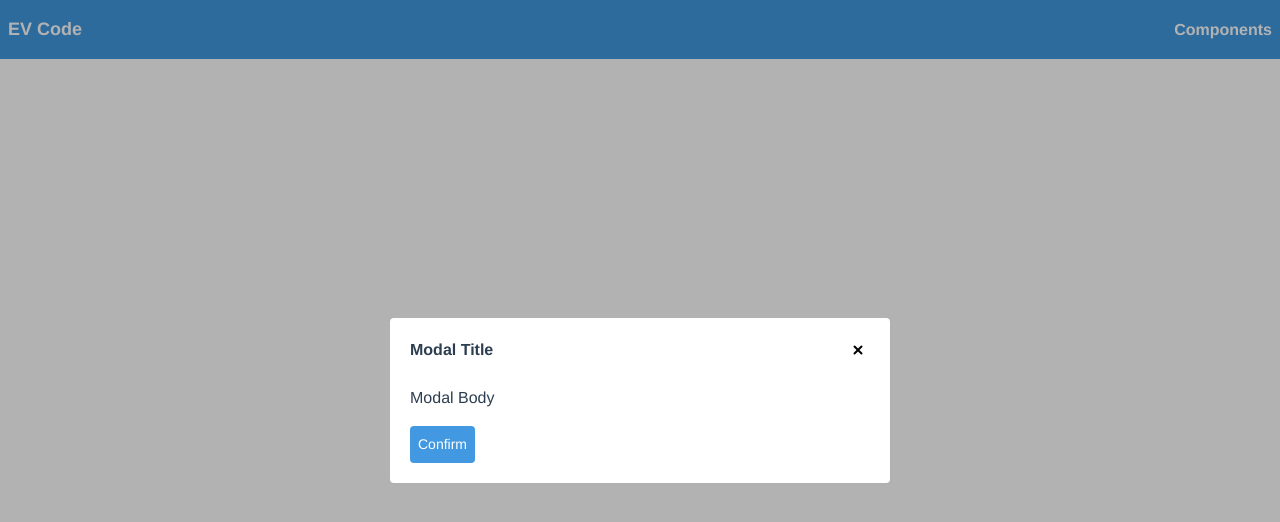
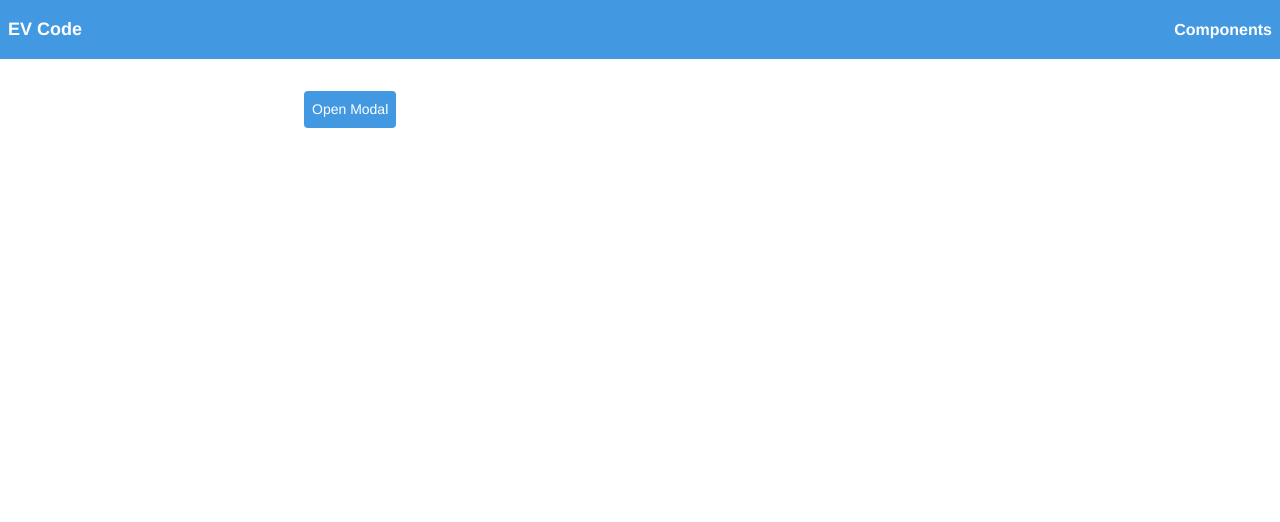
Before and after one commit to jakzaizzat/blog-snippet, a Vue app: page /modal in a window 1280 px wide. Shown: the top 522 px of the page. Built offline with nearby package versions, Linux system fonts and the light colour scheme; what idle-vue would draw is missing.

Commit message:
Add button

```diff
--- a/src/views/Modal.vue
+++ b/src/views/Modal.vue
@@ -1,33 +1,40 @@
 <template>
-  <div class="overlay">
-    <div class="modal">
-      <div class="flex items-center justify-between p-3 font-bold">
-        <span>Modal Title</span>
-        <button>
-          <svg
-            xmlns="http://www.w3.org/2000/svg"
-            viewBox="0 0 24 24"
-            width="24"
-            height="24"
-          >
-            <path
-              class="heroicon-ui"
-              d="M16.24 14.83a1 1 0 0 1-1.41 1.41L12 13.41l-2.83 2.83a1 1 0 0 1-1.41-1.41L10.59 12 7.76 9.17a1 1 0 0 1 1.41-1.41L12 10.59l2.83-2.83a1 1 0 0 1 1.41 1.41L13.41 12l2.83 2.83z"
-            />
-          </svg>
-        </button>
-      </div>
-      <div class="p-3">
-          <div class="mb-4">Modal Body</div>
-          <button class="bg-blue-500 text-white p-2 text-sm rounded">Confirm</button>
-      </div>
-    </div>
+  <div>
+<!--    <div class="overlay">-->
+<!--      <div class="modal">-->
+<!--        <div class="flex items-center justify-between p-3 font-bold">-->
+<!--          <span>Modal Title</span>-->
+<!--          <button>-->
+<!--            <svg-->
+<!--                    xmlns="http://www.w3.org/2000/svg"-->
+<!--                    viewBox="0 0 24 24"-->
+<!--                    width="24"-->
+<!--                    height="24"-->
+<!--            >-->
+<!--              <path-->
+<!--                      class="heroicon-ui"-->
+<!--                      d="M16.24 14.83a1 1 0 0 1-1.41 1.41L12 13.41l-2.83 2.83a1 1 0 0 1-1.41-1.41L10.59 12 7.76 9.17a1 1 0 0 1 1.41-1.41L12 10.59l2.83-2.83a1 1 0 0 1 1.41 1.41L13.41 12l2.83 2.83z"-->
+<!--              />-->
+<!--            </svg>-->
+<!--          </button>-->
+<!--        </div>-->
+<!--        <div class="p-3">-->
+<!--          <div class="mb-4">Modal Body</div>-->
+<!--          <button class="bg-blue-500 text-white p-2 text-sm rounded">-->
+<!--            Confirm-->
+<!--          </button>-->
+<!--        </div>-->
+<!--      </div>-->
+<!--    </div>-->
+
+    <button class="bg-blue-500 text-white p-2 text-sm rounded">
+      Open Modal
+    </button>
   </div>
 </template>
 
 <script>
-export default {
-};
+export default {};
 </script>
 
 <style lang="postcss" scoped>
```
